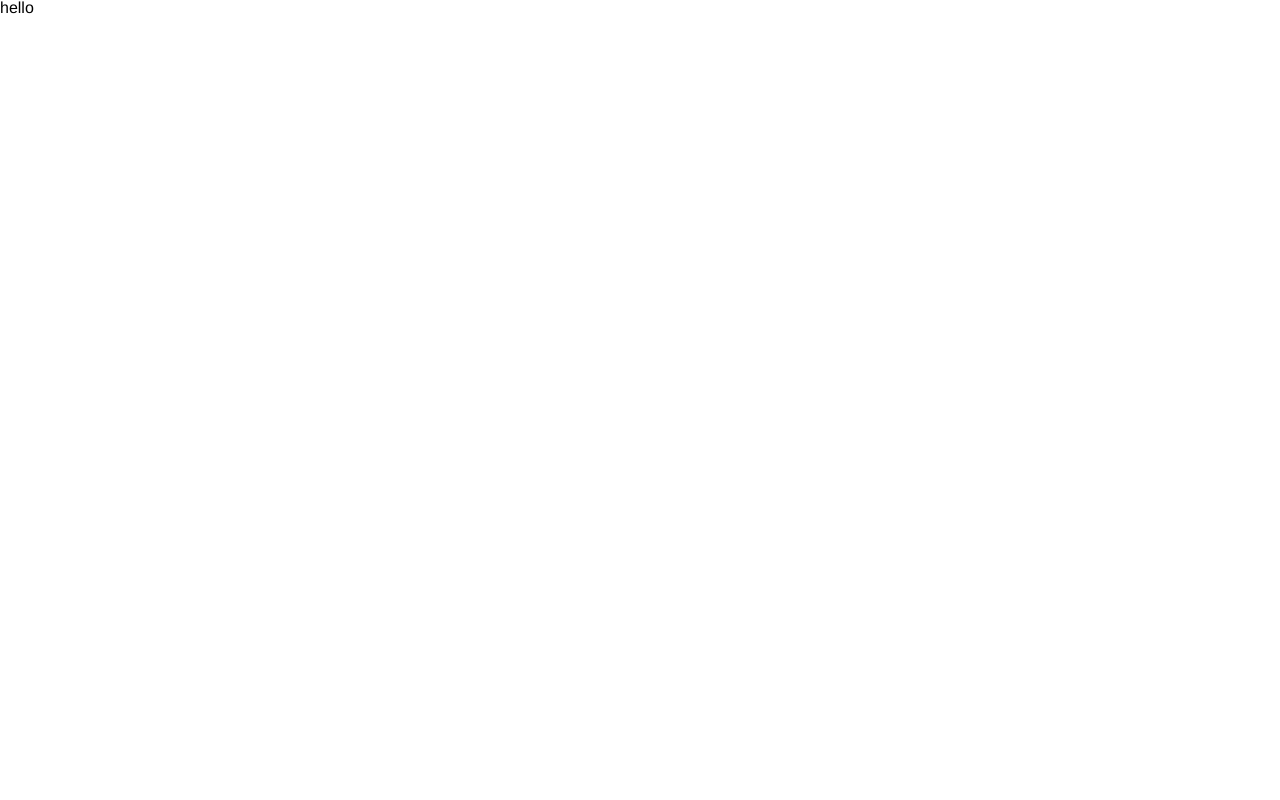
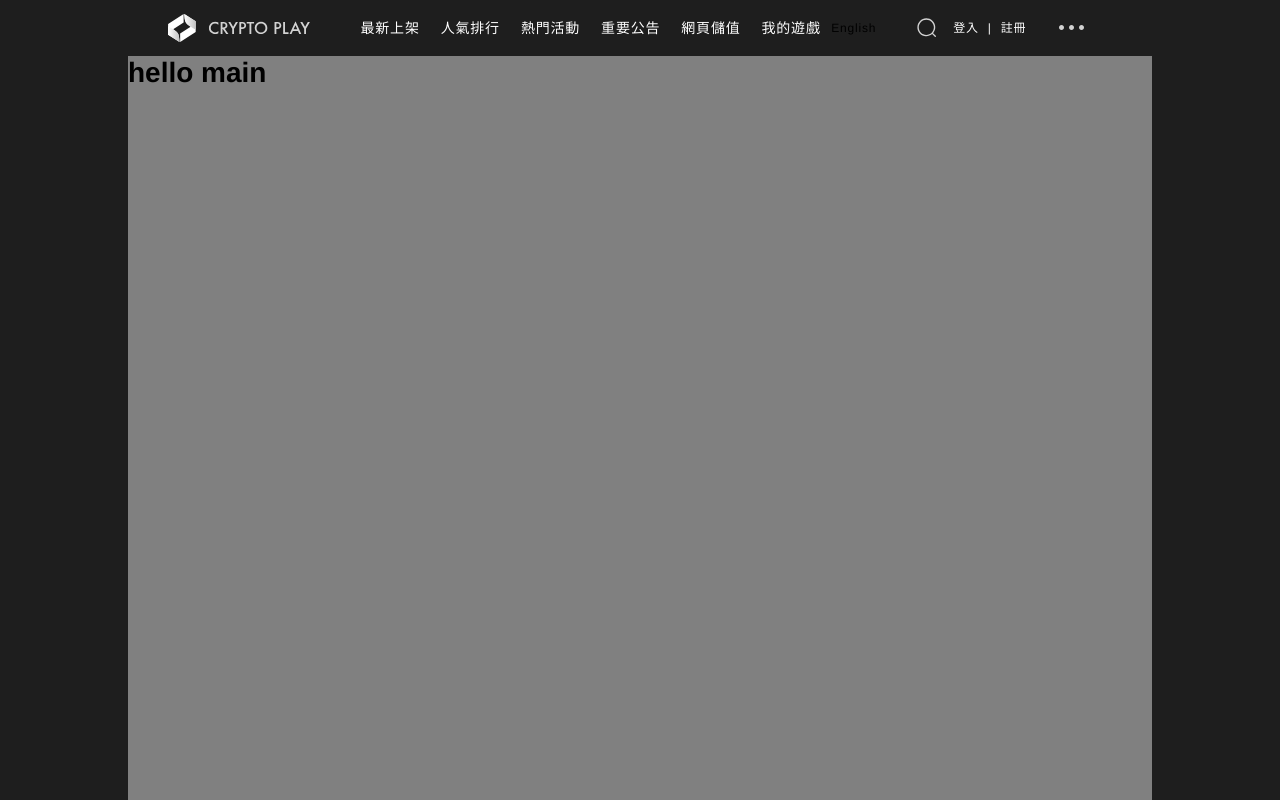
Before and after one commit to syuyuyu/SyuanRWD, a React (Create React App) app: page / in a window 1280 px wide. Built offline with nearby package versions, Linux system fonts and the light colour scheme.

Commit message:
新增header

```diff
--- a/src/App.js
+++ b/src/App.js
@@ -1,12 +1,13 @@
 import { GlobalStyle } from "./components/common/globalStyle";
 import { ResetStyle } from "./components/common/resetStyle";
+import Main from "./components/Main";
 
 function App() {
   return (
     <div className="App">
       <ResetStyle />
       <GlobalStyle />
-      <h1>hello</h1>
+      <Main />
     </div>
   );
 }
--- /dev/null
+++ b/src/components/Header.jsx
@@ -0,0 +1,201 @@
+import styled from "styled-components";
+import ImgItem from "./common/ImgItem";
+
+const HeaderStyle =styled.div`
+  height:60px;
+  width: 100%;
+  background-color: var(--color-black);
+  @media (min-width: 1024px){
+    height:56px;
+  }
+  `
+const HeaderContainer = styled.div`
+  position: relative;
+  height: 100%;
+  width: 100%;
+  display: flex;
+  justify-content: space-between;
+  align-items: center;
+  @media (min-width: 1024px){
+    justify-content: normal;
+
+  }
+`
+
+const HeaderLogo = styled.div`
+  position: relative;
+  margin-left: 32px;
+  width: 162px;
+  height: 28px;
+  background-image: var(--svg-header-logo);
+  background-size: cover;
+  background-repeat: round;
+  object-fit: contain;
+  cursor: pointer;
+  @media (min-width: 1024px){
+    margin: 0 30px;
+  }
+  @media (min-width:1441px){
+    margin: 0;
+    left: 30px;
+  }
+
+`
+
+//@media min width 375
+const ButtonContainer375 = styled.div`
+  display: flex;
+  @media (min-width: 1024px) {
+    display: none;
+  }
+`
+const ButtonInfo = styled.div`
+  color: var(--color-white);
+  border: 1px solid var(--color-black_600);
+  border-radius: 8px;
+  line-height: 40px;
+  text-align: center;
+  width: 70px;
+  height: 40px;
+  cursor: pointer;
+`
+const ButtonNotice = styled.div`
+  height: 40px;
+  width: 40px;
+  border: 1px solid var(--color-black_300);
+  border-radius: 100px;
+  cursor: pointer;
+  line-height: 40px;
+  display: flex;
+  justify-content: center;
+  align-items: center;
+  margin: 0 23px 0 15px ;
+  `
+const BellSvg = styled.div`
+  height: 22px;
+  width: 22px;
+  cursor: pointer;
+`
+
+
+//media min width 1024
+const RowContainer = styled.div`
+  display: none;
+  @media (min-width:1024px){
+    display: flex;
+    align-items: center;
+  }
+
+`
+const Info = styled.div`
+  display: flex;
+  color: var(--color-white);
+  div{
+    margin: 0 10.5px;
+    cursor: pointer;
+  }
+  @media (min-width:1441px){
+    position: relative;
+    left: 88px;
+    div:not(:first-child){
+      margin-left: 40px;
+    }
+  }
+  `
+
+const LanguageItem = styled.div`
+  @media (min-width:1441px){
+    width: 45px;
+    height: 14px;
+    color: var(--color-white);
+    position: relative;
+    left: 243px;
+  }
+  `
+
+const SearchSvg = styled.div`
+  height: 22px;
+  width: 22px;
+  margin: 0 15px 0 40px;
+  cursor: pointer;
+
+  @media (min-width:1441px){
+    margin: 0px;
+    position: relative;
+    left: 272px;
+  }
+`
+
+const UserStatus = styled.div`
+  display: flex;
+  color: var(--color-white);
+  width: 98px;
+  cursor: pointer;
+  div:not(:first-child){
+    margin-left:9px;
+  }
+
+  @media (min-width:1441px){
+    position: relative;
+    /* left: 338px; */
+    left: 316px;
+  }
+`
+const MenuSvg = styled.div`
+  height: 32px;
+  width: 40px;
+  cursor: pointer;
+
+  @media (min-width:1441px){
+    position: relative;
+    left: 420px;
+  }
+`
+
+
+const Header = ()=>{
+  return(
+    <>
+    <HeaderStyle>
+      <HeaderContainer>
+        <HeaderLogo></HeaderLogo>
+
+        <ButtonContainer375>
+          <ButtonInfo className='p3'>成人向</ButtonInfo>
+          <ButtonNotice>
+            <BellSvg>
+              <ImgItem svg='var(--svg-link-bell)' />
+            </BellSvg>
+          </ButtonNotice>
+        </ButtonContainer375>
+
+        <RowContainer>
+          <Info>
+            <div className='p4'>最新上架</div>
+            <div className='p4'>人氣排行</div>
+            <div className='p4'>熱門活動</div>
+            <div className='p4'>重要公告</div>
+            <div className='p4'>網頁儲值</div>
+            <div className='p4'>我的遊戲</div>
+          </Info>
+          <LanguageItem className='p3'>English</LanguageItem>
+          <SearchSvg>
+            <ImgItem svg='var(--svg-search)' />
+          </SearchSvg>
+          <UserStatus className='p3'>
+            <div className='p3'>登入</div>
+            <div className='p3'>|</div>
+            <div className='p3'>註冊</div>
+          </UserStatus>
+          <MenuSvg>
+            <ImgItem svg='var(--svg-menu)'/>
+          </MenuSvg>
+        </RowContainer>
+      </HeaderContainer>
+    </HeaderStyle>
+    </>
+  )
+
+}
+
+export default Header;
--- /dev/null
+++ b/src/components/Main.jsx
@@ -0,0 +1,31 @@
+import styled from "styled-components";
+import Header from "./Header";
+
+const MainStyle=styled.div`
+  margin: 0 auto;
+  background-color: grey;
+  width: 375px;
+  height: 100vh;
+  position: relative;
+  @media (min-width: 1024px) {
+    width: 1024px;
+
+  }
+  @media (min-width: 1441px) {
+    width: 1441px
+  }
+`
+
+const Main = ()=>{
+  return(
+    <>
+    <MainStyle>
+      <Header />
+      <h3>hello main</h3>
+    </MainStyle>
+    </>
+  )
+
+}
+
+export default Main;
--- /dev/null
+++ b/src/components/common/ImgItem.jsx
@@ -0,0 +1,15 @@
+import styled from "styled-components"
+
+const Svg = styled.div`
+  height: 100%;
+  width: 100%;
+  background-size: cover;
+  background-repeat: no-repeat;
+  object-fit: contain;
+  `
+
+const SvgItem = ({svg})=>{
+  return <Svg style={{backgroundImage:`${svg}`}}></Svg>
+}
+
+export default SvgItem;
--- a/src/components/common/globalStyle.jsx
+++ b/src/components/common/globalStyle.jsx
@@ -1,15 +1,24 @@
 import { createGlobalStyle } from "styled-components";
+import headerLogo from "../../../src/assets/icons/header-logo.svg";
+import linkBell from "../../../src/assets/icons/link-bell.svg";
+import search from "../../../src/assets/icons/search.svg";
+import menu from "../../../src/assets/icons/menu.svg";
 
 export const GlobalStyle = createGlobalStyle`
 :root{
   --color-white:#FFFFFF;
-  --color-black: #000000;
+  --color-black: #1E1E1E;
   --color-black_200:#C7C7C7;
   --color-black_300:#B0B0B0;
   --color-black_400:#9B9B9B;
   --color-black_500:#868686;
+  --color-black_600:#727272;
   --color-black_900:#393939;
   --color-red: #DE280A;
+  --svg-header-logo:url(${headerLogo});
+  --svg-link-bell:url(${linkBell});
+  --svg-search:url(${search});
+  --svg-menu:url(${menu});
 }
 
 
@@ -18,6 +27,7 @@ html,body {
   box-sizing: border-box;
   font-size: 16px;
   min-width: 375px;
+  background-color: var(--color-black);
   @media (max-width: 1024px) {
   }
   @media (max-width: 1441px) {
@@ -38,7 +48,7 @@ html,body {
 }
 .p4{
   font-size: 14px;
-  line-height: 17px;
+  line-height: 16.8px;
   font-weight: 300;
   letter-spacing: 0.8px;
 }
```
